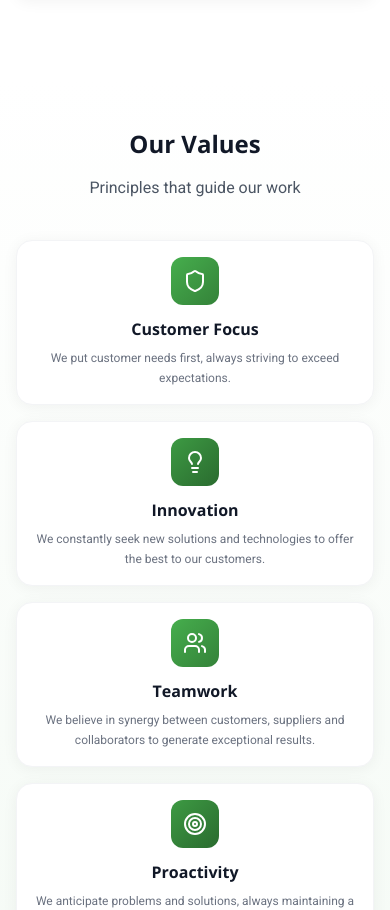
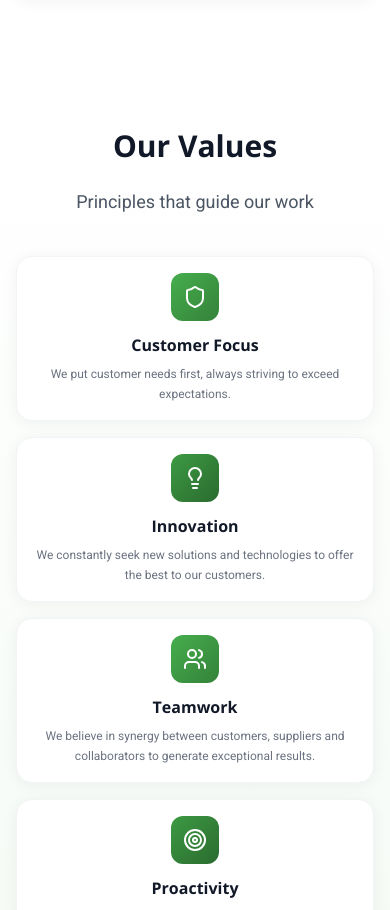
Before and after one commit to cavalcanteprofissional/mako, a Next.js app: page /quem-somos in a window 390 px wide. Shown: the part 2400-3310 px from the top of the page. Built offline with nearby package versions, Linux system fonts and the light colour scheme.

Commit message:
fix: standardize CompanyValuesSection title and subtitle sizes

```diff
--- a/src/components/sections/CompanyValuesSection.tsx
+++ b/src/components/sections/CompanyValuesSection.tsx
@@ -4,11 +4,11 @@ import { Shield, Lightbulb, Users, Target, CheckCircle, ArrowRight, Heart, Eye,
 import { useLanguage } from '@/context/LanguageContext'
 
 export default function CompanyValuesSection({ className = '' }: CompanyValuesSectionProps) {
-  const { t } = useLanguage()
+  const { t, locale } = useLanguage()
 
   const translate = (key: string): string => {
     const result = t(key)
-    return typeof result === 'string' ? result : key
+    return typeof result === 'string' && result !== key ? result : key
   }
 
   const values = [
@@ -46,13 +46,13 @@ export default function CompanyValuesSection({ className = '' }: CompanyValuesSe
   ]
 
   return (
-    <section className={`py-12 md:py-20 bg-gradient-to-b from-white to-primary-50 ${className}`}>
+    <section key={locale} className={`py-12 md:py-20 bg-gradient-to-b from-white to-primary-50 ${className}`}>
       <div className="container-custom">
         <div className="text-center mb-10 md:mb-16 px-4">
-          <h2 className="text-2xl md:text-4xl lg:text-5xl font-bold text-gray-900 mb-4 md:mb-6">
+          <h2 className="text-3xl md:text-4xl lg:text-5xl font-bold text-gray-900 mb-6">
             {translate('values.title')}
           </h2>
-          <p className="text-base md:text-xl text-gray-600 max-w-2xl mx-auto">
+          <p className="text-lg text-gray-600 max-w-2xl mx-auto">
             {translate('values.subtitle')}
           </p>
         </div>
```
